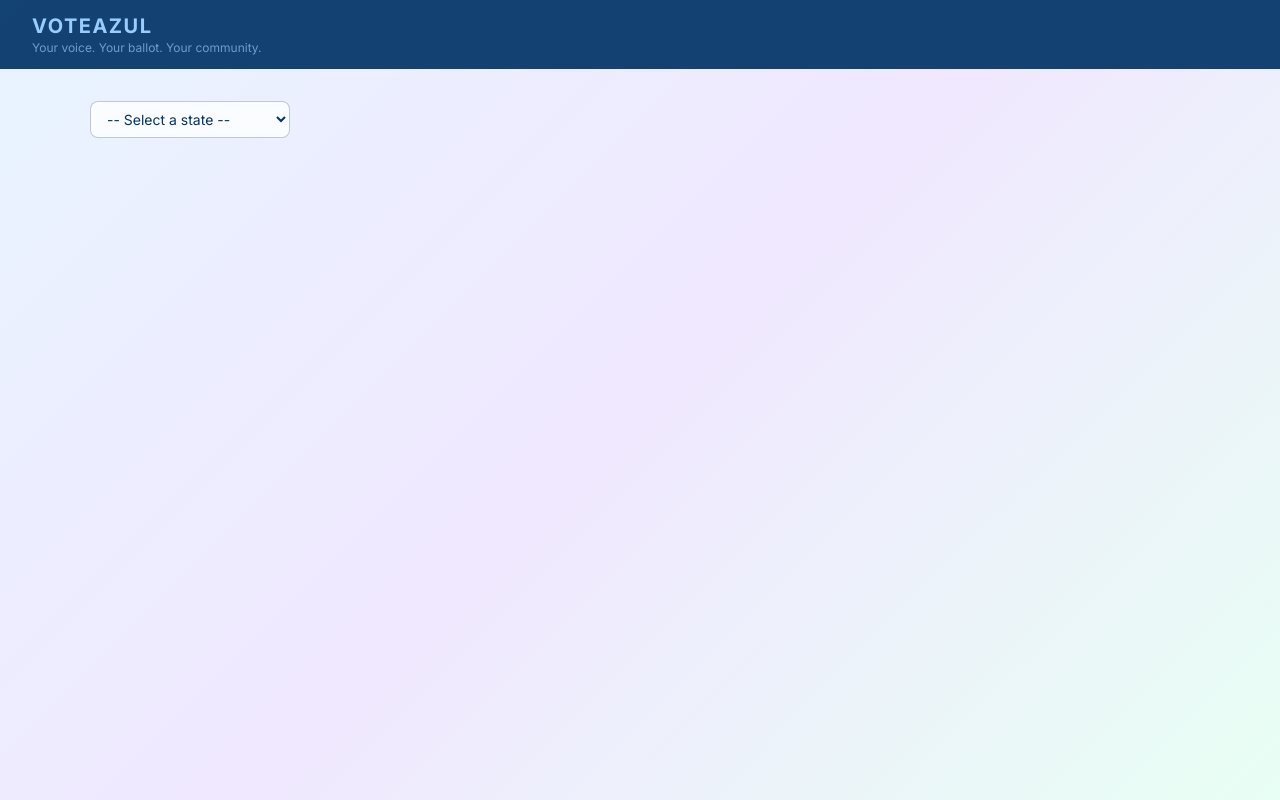
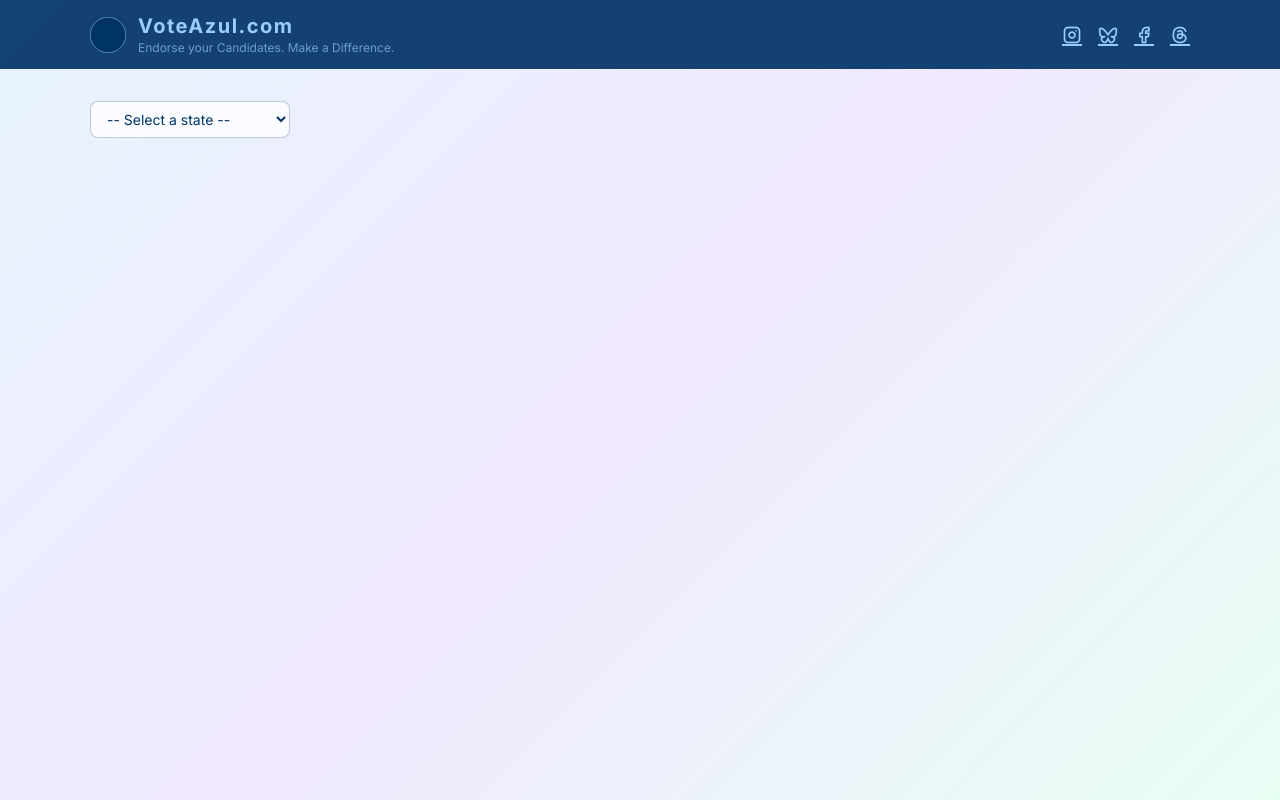
Before and after one commit to voteazuldev/voteazul, a React (Vite) app: page / in a window 1280 px wide. Built offline with nearby package versions, Linux system fonts and the light colour scheme.

Commit message:
Refined header and added socials

```diff
--- a/index.html
+++ b/index.html
@@ -4,6 +4,7 @@
     <meta charset="UTF-8" />
     <link rel="icon" type="image/svg+xml" href="/003366_99ccff_circle.svg" />
     <link href="https://fonts.googleapis.com/css2?family=Inter:wght@400;500;600;700&display=swap" rel="stylesheet">
+    <link rel="stylesheet" href="https://cdn.jsdelivr.net/npm/@tabler/icons-webfont@latest/tabler-icons.min.css">
     <meta name="viewport" content="width=device-width, initial-scale=1.0" />
     <title>VoteAzul</title>
   </head>
--- a/src/App.css
+++ b/src/App.css
@@ -6,9 +6,49 @@
 .app-header {
   background: rgba(0, 51, 102, 0.92);
   padding: 14px 32px;
+}
+
+.app-header-inner {
+  max-width: 1100px;
+  margin: 0 auto;
   display: flex;
   align-items: center;
   justify-content: space-between;
+}
+
+.app-header-brand {
+  display: flex;
+  align-items: center;
+  gap: 12px;
+}
+
+.app-header-brand {
+  display: flex;
+  align-items: center;
+  gap: 12px;
+  justify-self: center;
+}
+
+.app-logo-icon {
+  height: 36px;
+  width: auto;
+}
+
+.app-header-socials {
+  display: flex;
+  gap: 16px;
+  justify-self: end;
+}
+
+.app-header-socials a {
+  color: #99ccff;
+  font-size: 20px;
+  display: flex;
+  align-items: center;
+}
+
+.app-header-socials a:hover {
+  color: #ffffff;
 }
 
 .app-logo {
--- a/src/App.jsx
+++ b/src/App.jsx
@@ -141,9 +141,28 @@ function App() {
   return (
     <div>
       <header className="app-header">
-        <div>
-          <div className="app-logo">VOTEAZUL</div>
-          <div className="app-tagline">Your voice. Your ballot. Your community.</div>
+        <div className="app-header-inner">
+          <div className="app-header-brand">
+            <img src="/public/003366_99ccff_circle.svg" alt="VoteAzul logo" className="app-logo-icon" />
+            <div>
+              <div className="app-logo">VoteAzul.com</div>
+              <div className="app-tagline">Endorse your Candidates. Make a Difference.</div>
+            </div>
+          </div>
+          <div className="app-header-socials">
+            <a href="https://instagram.com/voteazul" target="_blank" rel="noopener noreferrer">
+              <i className="ti ti-brand-instagram"></i>
+            </a>
+            <a href="https://bsky.app/profile/voteazul.bsky.social" target="_blank" rel="noopener noreferrer">
+              <i className="ti ti-brand-bluesky"></i>
+            </a>
+            <a href="https://facebook.com/profile.php?id=61590515677125" target="_blank" rel="noopener noreferrer">
+              <i className="ti ti-brand-facebook"></i>
+            </a>
+            <a href="https://threads.net/@voteazul" target="_blank" rel="noopener noreferrer">
+              <i className="ti ti-brand-threads"></i>
+            </a>
+          </div>
         </div>
       </header>
       <div className="app-body">
```
